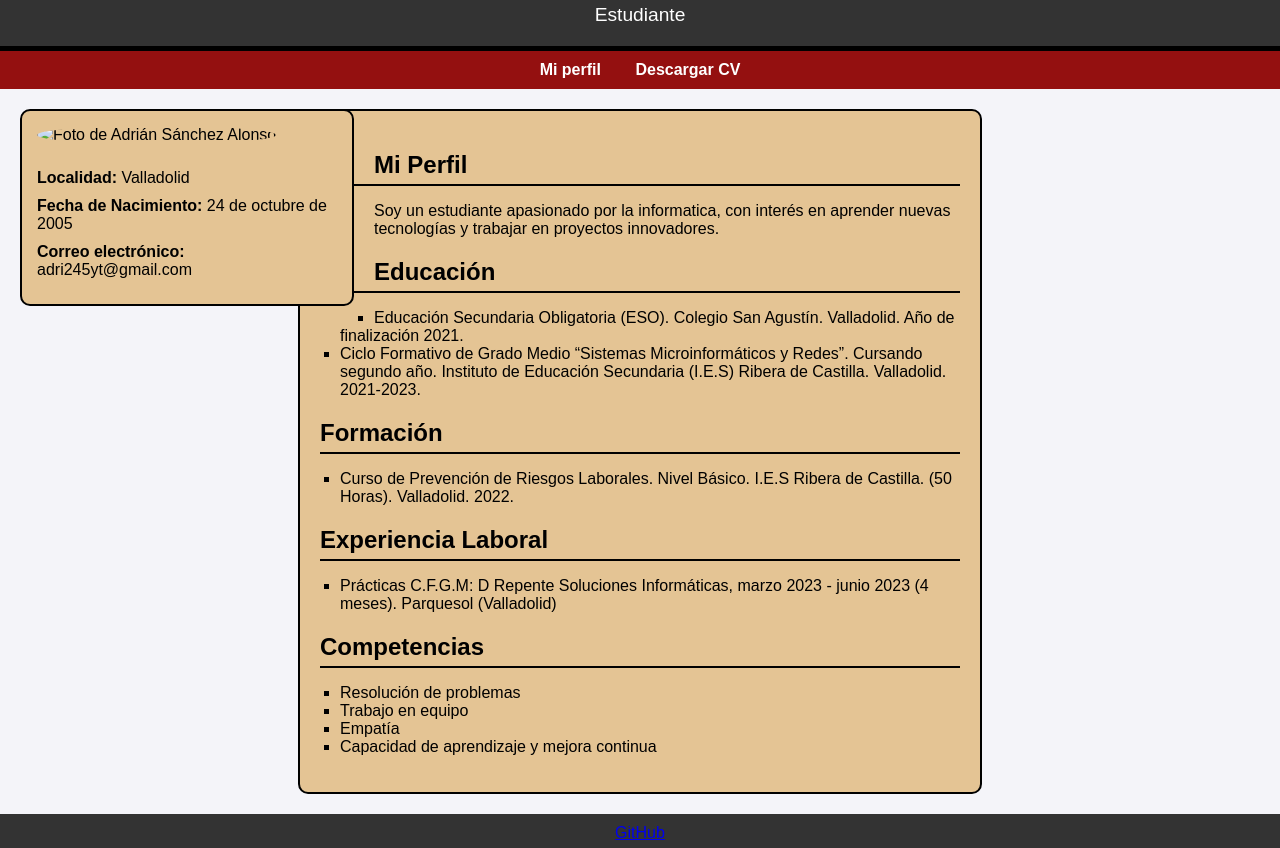
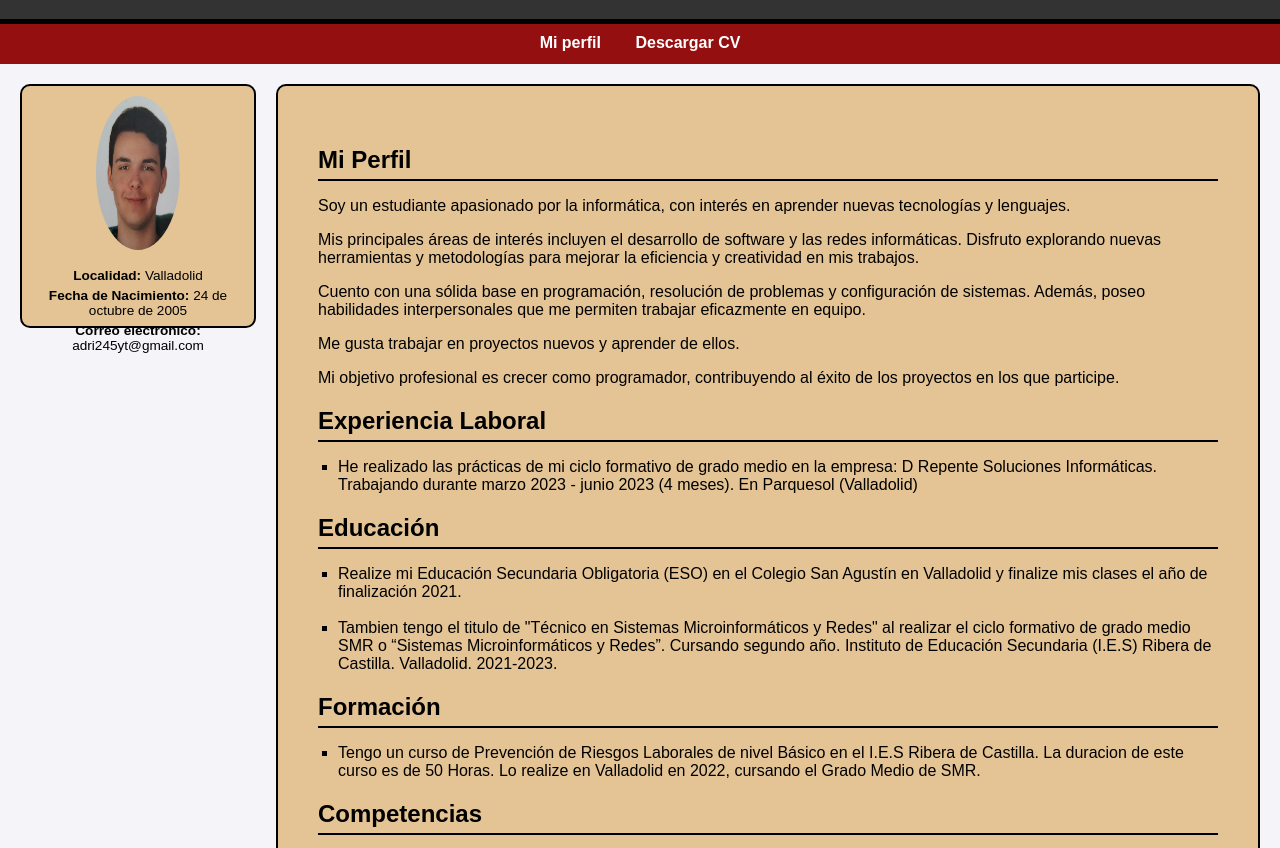
Before and after one commit to AdriXT/Curriculum-Vitae, a plain HTML site: page index.html in a window 1280 px wide. Shown: the part 58-906 px from the top of the page. Drawn offline with Linux system fonts and the light colour scheme.

Commit message:
Cambios CSS 1
Disposición de Flex a Grid, cambios en la información

```diff
--- a/estilos.css
+++ b/estilos.css
@@ -3,13 +3,23 @@ body {
     background-color: #f4f4f9;
     margin: 0;
     padding: 0;
+    display: grid;
+    grid-template-areas:
+        "header header"
+        "nav nav"
+        "aside main"
+        "0 main"
+        "footer footer";
+    grid-template-columns: 20% 1fr;
+    grid-template-rows: auto 1fr auto;
+    min-height: 100vh;
 }
 
 header {
-    width: 100%;
-    text-align: center;
+    grid-area: header;
     background-color: #333;
     color: white;
+    text-align: center;
     padding: 20px 0;
     border-bottom: 5px solid black;
 }
@@ -25,10 +35,13 @@ header p {
 }
 
 nav {
+    grid-area: nav;
     background-color: #941010;
     color: white;
     text-align: center;
     padding: 10px 0;
+    height: 20px;
+    grid-column: span 2;
 }
 
 nav ul {
@@ -56,48 +69,49 @@ nav ul li a:hover {
 }
 
 aside {
-    width: 300px;
+    grid-area: aside;
     background-color: #e4c494;
-    margin: 20px;
-    padding: 15px;
+    padding: 10px;
+    height: auto;
     border: 2px solid black;
     border-radius: 10px;
-    left: 20px; /* Margen desde el borde izquierdo */
-    float: left;
+    font-size: 0.9rem;
+    text-align: center;
+    margin-top: 20px;
+    margin-left: 20px;
 }
 
 aside img {
-    width: 100%;
-    height: auto;
+    width: 40%;
+    height: 70%;
     border-radius: 50%;
-    margin-bottom: 15px;
+    margin-bottom: 10px;
 }
 
 aside p {
-    margin: 10px 0;
+    margin: 5px 0;
+    font-size: 0.85rem;
 }
 
 aside a {
     color: black;
     text-decoration: none;
+    font-size: 0.85rem;
 }
 
 aside a:hover {
     text-decoration: underline;
 }
 
-
-aside a:hover {
-    text-decoration: underline;
-}
-
 #Contenido {
-    margin: 20px auto;
-    padding: 20px;
-    width: 50%;
+    grid-area: main;
     background-color: #e4c494;
+    margin: 20px;
+    padding: 40px;
+    max-width: 1000px;
     border: 2px solid black;
     border-radius: 10px;
+
 }
 
 #Contenido h2 {
@@ -112,9 +126,25 @@ aside a:hover {
 }
 
 footer {
+    grid-area: footer;
     background-color: #333;
     color: white;
     text-align: center;
     padding: 10px 0;
-    margin-top: 20px;
+    border-top: 2px solid black;
 }
+
+footer a {
+    color: white;
+    text-decoration: none;
+    margin-left: 10px;
+}
+
+footer a:hover {
+    text-decoration: underline;
+}
+
+.fondo-blanco {
+    background-color: white;
+    display: inline-block;
+}
--- a/index.html
+++ b/index.html
@@ -1,46 +1,3 @@
-<!-- <!DOCTYPE html>
-
-<html lang="es">
-
-<head>
-    <meta charset="UTF-8">
-    <meta name="viewport" content="width=device-width, initial-scale=1.0">
-    <link rel="stylesheet" href="estilos.css">
-    <title>Curriculum Vitae</title>
-</head>
-
-<body>
-    <header>
-        <h1>Curriculum Vitae</h1>
-    </header>
-    <footer></footer>
-    <nav>
-        <ul>
-            <li><a href="#">Mi perfil</a></li> <li><a href="#">...</a></li> <li><a href="#">...</a></li>
-        </ul>
-    </nav>
-    <aside>
-        <img src="" alt="Foto perfil">
-        <p>Adrián Sánchez Alonso</p>
-        <p>C/ Vista Alegre, Nº8 Bajo. 47195. Arroyo de la Encomienda (Valladolid).</p>
-        <p>Fecha de Nacimiento: 24 de octubre de 2005.</p>
-        <p>Telefono movil: 681 20 24 65</p>
-        <p>correo electronico de contacto: adri245yt@gmail.com</p>
-    </aside>
-
-    <section id="Contenido">
-        <p></p>
-
-
-    </section>
-
-    <footer>
-        <a href="#">Twitter</a>
-        <a href="#">Instragram</a>
-    </footer>
-</body>
-
-</html> -->
 <!DOCTYPE html>
 <html lang="es">
 
@@ -54,13 +11,12 @@
 <body>
     <header>
         <h1>Adrián Sánchez Alonso</h1>
-        <p>Estudiante</p>
     </header>
 
     <nav>
         <ul>
             <li><a href="#perfil">Mi perfil</a></li>
-            <li><a href="#contacto">Descargar CV</a></li>
+            <li><a href="CV_ASA.pdf" target="_blank">Descargar CV</a></li>
         </ul>
     </nav>
 
@@ -74,30 +30,35 @@
     <section id="Contenido">
         <article id="perfil">
             <h2>Mi Perfil</h2>
-            <p>Soy un estudiante apasionado por la informatica, con interés en aprender nuevas tecnologías y trabajar en proyectos innovadores.</p>
+            <p>Soy un estudiante apasionado por la informática, con interés en aprender nuevas tecnologías y lenguajes.</p>
+            <p>Mis principales áreas de interés incluyen el desarrollo de software y las redes informáticas. Disfruto explorando nuevas herramientas y metodologías para mejorar la eficiencia y creatividad en mis trabajos.</p>
+            <p>Cuento con una sólida base en programación, resolución de problemas y configuración de sistemas. Además, poseo habilidades interpersonales que me permiten trabajar eficazmente en equipo.</p>
+            <p>Me gusta trabajar en proyectos nuevos y aprender de ellos.</p>
+            <p>Mi objetivo profesional es crecer como programador, contribuyendo al éxito de los proyectos en los que participe.</p>
         </article>
 
+        <article id="experiencia">
+            <h2>Experiencia Laboral</h2>
+            <ul>
+                <li>He realizado las prácticas de mi ciclo formativo de grado medio en la empresa: D Repente Soluciones Informáticas. Trabajando durante marzo 2023 - junio 2023 (4 meses). En Parquesol (Valladolid)</li>
+            </ul>
+        </article>
         <article id="educacion">
             <h2>Educación</h2>
             <ul>
-                <li>Educación Secundaria Obligatoria (ESO). Colegio San Agustín. Valladolid. Año de finalización 2021.</li>
-                <li>Ciclo Formativo de Grado Medio “Sistemas Microinformáticos y Redes”. Cursando segundo año. Instituto de Educación Secundaria (I.E.S) Ribera de Castilla. Valladolid. 2021-2023.</li>
+                <li>Realize mi Educación Secundaria Obligatoria (ESO) en el Colegio San Agustín en Valladolid y finalize mis clases el año de finalización 2021.</li>
+                <br>
+                <li>Tambien tengo el titulo de "Técnico en Sistemas Microinformáticos y Redes" al realizar el ciclo formativo de grado medio SMR o “Sistemas Microinformáticos y Redes”. Cursando segundo año. Instituto de Educación Secundaria (I.E.S) Ribera de Castilla. Valladolid. 2021-2023.</li>
             </ul>
         </article>
 
         <article id="formacion">
             <h2>Formación</h2>
             <ul>
-                <li>Curso de Prevención de Riesgos Laborales. Nivel Básico. I.E.S Ribera de Castilla. (50 Horas). Valladolid. 2022.</li>
+                <li>Tengo un curso de Prevención de Riesgos Laborales de nivel Básico en el I.E.S Ribera de Castilla. La duracion de este curso es de 50 Horas. Lo realize en Valladolid en 2022, cursando el Grado Medio de SMR.</li>
             </ul>
         </article>
 
-        <article id="experiencia">
-            <h2>Experiencia Laboral</h2>
-            <ul>
-                <li>Prácticas C.F.G.M: D Repente Soluciones Informáticas, marzo 2023 - junio 2023 (4 meses). Parquesol (Valladolid)</li>
-            </ul>
-        </article>
         </article>
         <article id="competencias">
             <h2>Competencias</h2>
@@ -111,7 +72,7 @@
     </section>
 
     <footer>
-        <a href="https://github.com/AdriXT">GitHub</a>
+        <img src="github-logo.svg" alt="logo github" width="20px" height="20px" class="fondo-blanco"><a href="https://github.com/AdriXT">GitHub</a>
     </footer>
 </body>
 
```
Also changed, not shown: github-logo.svg (added), perfil.jpg (added), 1 other file.
